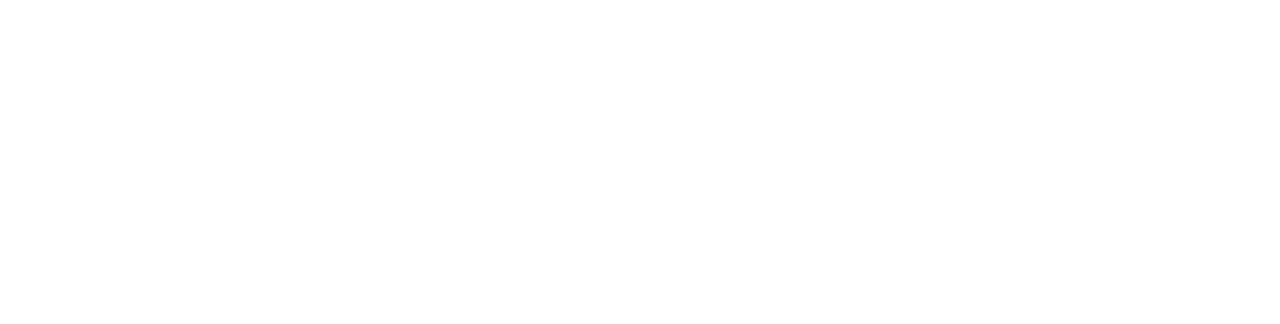
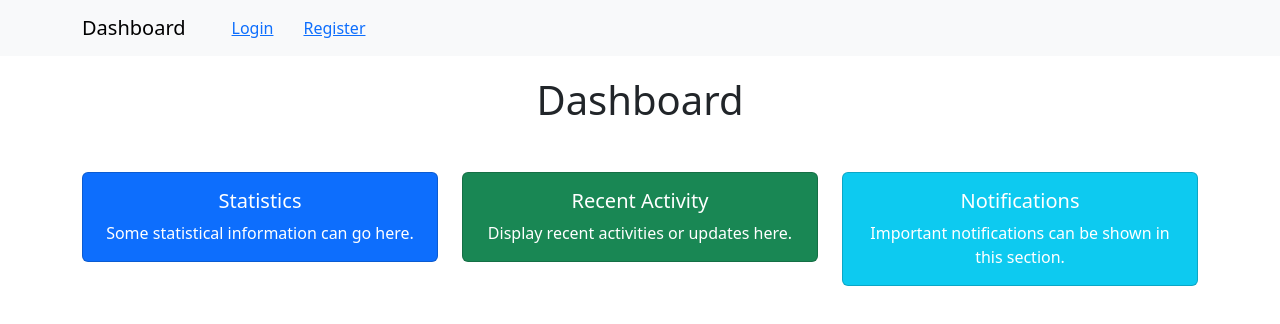
Before and after one commit to Rajiv-Bhandari/Dashboard-React, a React (Create React App) app: page /home in a window 1280 px wide. Before the commit this address had no page. Shown: the top 324 px of the page. Built offline with nearby package versions, Linux system fonts and the light colour scheme.

Commit message:
working in dashboard

```diff
--- a/package.json
+++ b/package.json
@@ -8,9 +8,11 @@
     "@testing-library/react": "^13.4.0",
     "@testing-library/user-event": "^13.5.0",
     "bootstrap": "^5.3.3",
+    "chart.js": "^4.4.2",
     "mdb-react-ui-kit": "^7.2.0",
     "react": "^18.2.0",
     "react-bootstrap": "^2.10.1",
+    "react-chartjs-2": "^5.2.0",
     "react-dom": "^18.2.0",
     "react-router-dom": "^6.22.2",
     "react-scripts": "5.0.1",
--- a/src/App.js
+++ b/src/App.js
@@ -10,12 +10,14 @@ import UpdateProduct from "./UpdateProduct";
 import Protected from "./Protected";
 import ProductList from "./ProductList";
 import SearchProduct from "./SearchProduct";
+import Dashboard from "./Dashboard";
 
 function App() {
   return (
     <div className="App">
       <BrowserRouter>
         <Routes>
+          <Route path="/home" element={<Dashboard />} />
           <Route path="/login" element={<Login />} />
           <Route path="/register" element={<Register />} />
           <Route
--- /dev/null
+++ b/src/Dashboard.js
@@ -0,0 +1,44 @@
+import React from "react";
+import Header from "./Header";
+import { Container, Row, Col, Card } from "react-bootstrap";
+
+export default function Dashboard() {
+  return (
+    <div>
+      <Header />
+      <h1 style={{ marginTop: 20 }}>Dashboard</h1>
+      <Container className="mt-5">
+        <Row>
+          <Col md={4}>
+            <Card bg="primary" text="white" className="mb-4">
+              <Card.Body>
+                <Card.Title>Statistics</Card.Title>
+                <Card.Text>Some statistical information can go here.</Card.Text>
+              </Card.Body>
+            </Card>
+          </Col>
+          <Col md={4}>
+            <Card bg="success" text="white" className="mb-4">
+              <Card.Body>
+                <Card.Title>Recent Activity</Card.Title>
+                <Card.Text>
+                  Display recent activities or updates here.
+                </Card.Text>
+              </Card.Body>
+            </Card>
+          </Col>
+          <Col md={4}>
+            <Card bg="info" text="white" className="mb-4">
+              <Card.Body>
+                <Card.Title>Notifications</Card.Title>
+                <Card.Text>
+                  Important notifications can be shown in this section.
+                </Card.Text>
+              </Card.Body>
+            </Card>
+          </Col>
+        </Row>
+      </Container>
+    </div>
+  );
+}
--- a/src/Header.js
+++ b/src/Header.js
@@ -17,7 +17,9 @@ export default function Header() {
   return (
     <Navbar expand="lg" className="bg-body-tertiary">
       <Container>
-        <Navbar.Brand href="#home">Dashboard</Navbar.Brand>
+        <Navbar.Brand as={Link} to="/home">
+          Dashboard
+        </Navbar.Brand>
         <Navbar.Toggle aria-controls="basic-navbar-nav" />
         <Navbar.Collapse id="basic-navbar-nav">
           <Nav className="me-auto navbar-wrapper">
```
Also changed, not shown: 1 other file (tests, documents, lock files or other folders).
